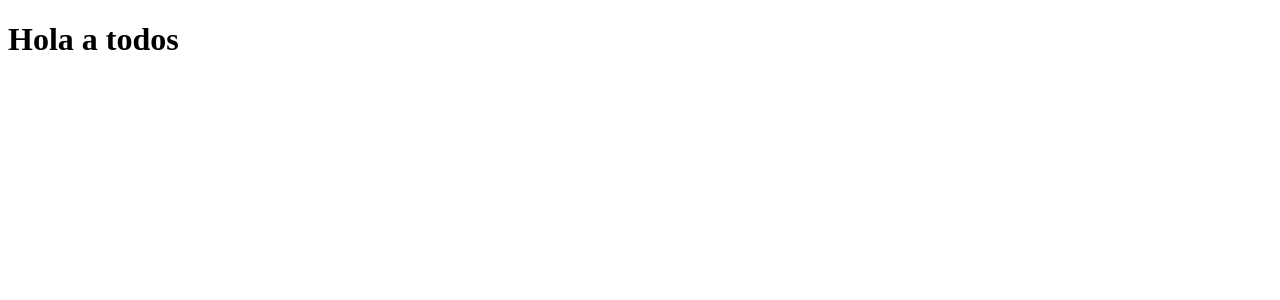
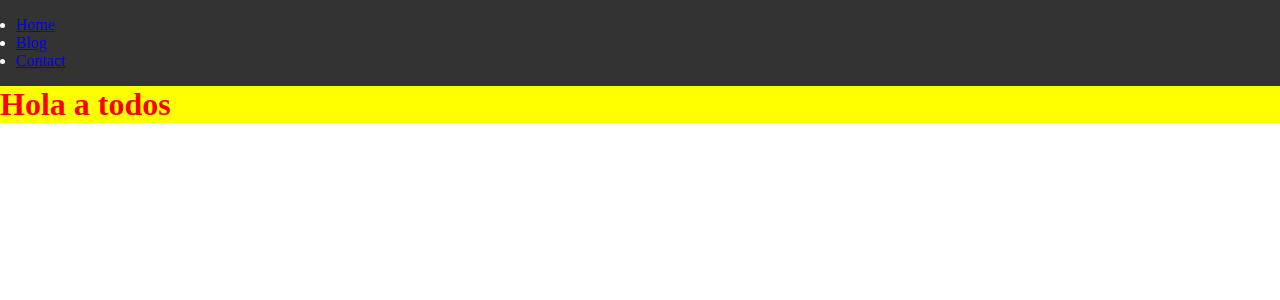
Before and after one commit to DevEnyer/Primer_Vue, a Vue app: page / in a window 1280 px wide. Shown: the top 300 px of the page. Built offline with nearby package versions, Linux system fonts and the light colour scheme.

Commit message:
add: primer componente

```diff
--- a/src/App.vue
+++ b/src/App.vue
@@ -1,11 +1,22 @@
 <script setup>
+import HeaderComponent from './components/HeaderComponent.vue';
+
 
 </script>
 
 <template>
-  <h1>Hola a todos</h1>
+  <HeaderComponent />
+  <h1 class="title">Hola a todos</h1>
 </template>
 
 <style>
+* {
+  margin: 0;
+  padding: 0;
+}
 
+.title {
+  color: red;
+  background-color: yellow;
+}
 </style>
--- /dev/null
+++ b/src/components/HeaderComponent.vue
@@ -0,0 +1,22 @@
+<script setup></script>
+
+<template>
+  <header class="title">
+    <nav>
+        <ul>
+            <li><a href="#">Home</a></li>
+            <li><a href="#">Blog</a></li>
+            <li><a href="#">Contact</a></li>
+        </ul>
+    </nav>
+  </header>
+</template>
+
+<style scoped>
+.title {
+  background-color: #333;
+  color: white;
+  padding: 1rem;
+}
+
+</style>
```
